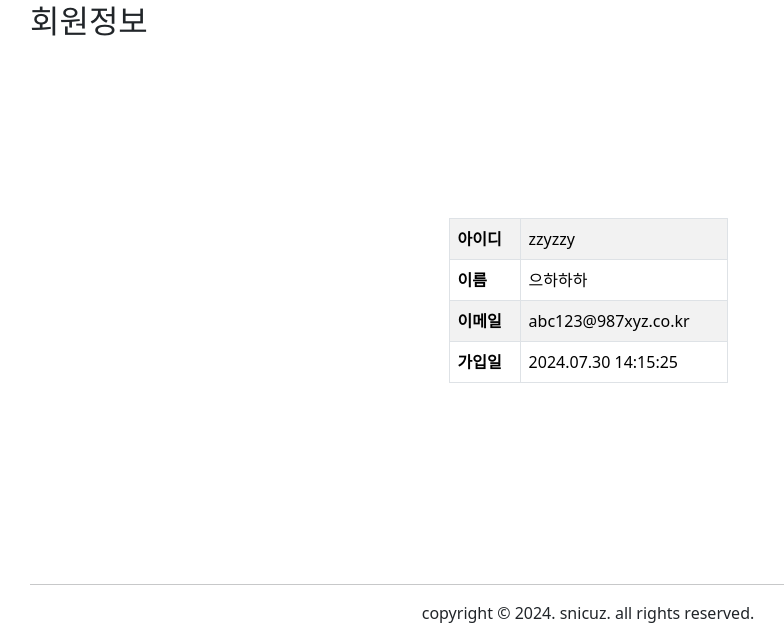
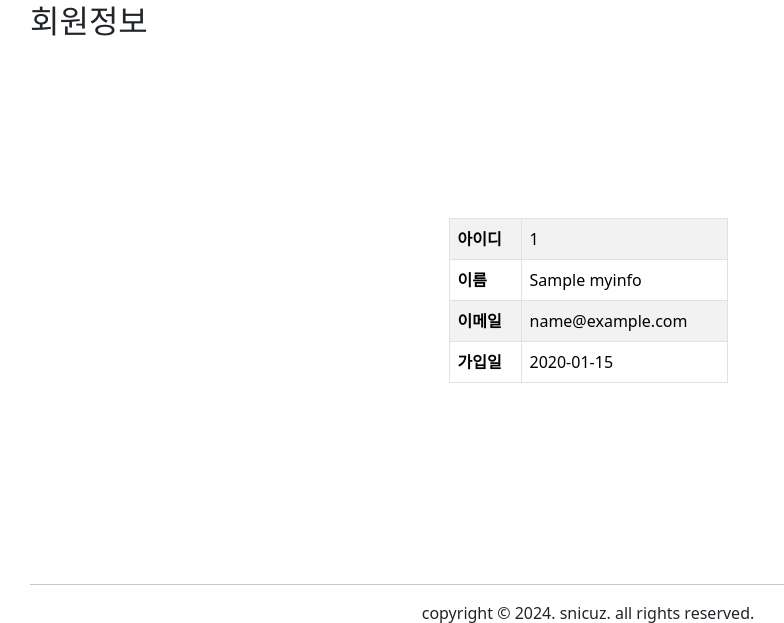
Before and after one commit to pq100/semiprojectv1b, a FastAPI app: template views/templates/member/myinfo.html in a window 1280 px wide. Shown: the part 159-782 px from the top of the page, without its empty margins (52-836 px from the left). Run offline with FastAPI, Linux system fonts and the light colour scheme; the template is opened without the code that fills it: most values are stand-ins (such as "Sample title", 1, 10 or a date in 2020); some libraries are stand-ins or nearby versions.

Commit message:
아이디로 조회한 회원정보를 myinfo.html에 출력

```diff
--- a/views/templates/member/myinfo.html
+++ b/views/templates/member/myinfo.html
@@ -9,10 +9,12 @@
     <h2>회원정보</h2>
     <div class="d-flex justify-content-center align-items-center" style="height: 65vh">
         <table class="table w-25 table-bordered table-striped">
-            <tr><th>아이디</th><td>zzyzzy</td></tr>
-            <tr><th>이름</th><td>으하하하</td></tr>
-            <tr><th>이메일</th><td>abc123@987xyz.co.kr</td></tr>
-            <tr><th>가입일</th><td>2024.07.30 14:15:25</td></tr>
+            {% for m in myinfo %}
+            <tr><th>아이디</th><td>{{ m.userid }}</td></tr>
+            <tr><th>이름</th><td>{{ m.name }}</td></tr>
+            <tr><th>이메일</th><td>{{ m.email }}</td></tr>
+            <tr><th>가입일</th><td>{{ m.regdate.strftime('%Y-%m-%d %H:%M:%S') }}</td></tr>
+            {% endfor %}
         </table>
     </div>
 </main>
```
Also changed, not shown: app/routes/member.py (+6 -2 lines), app/service/member.py (+14 -1 lines).
